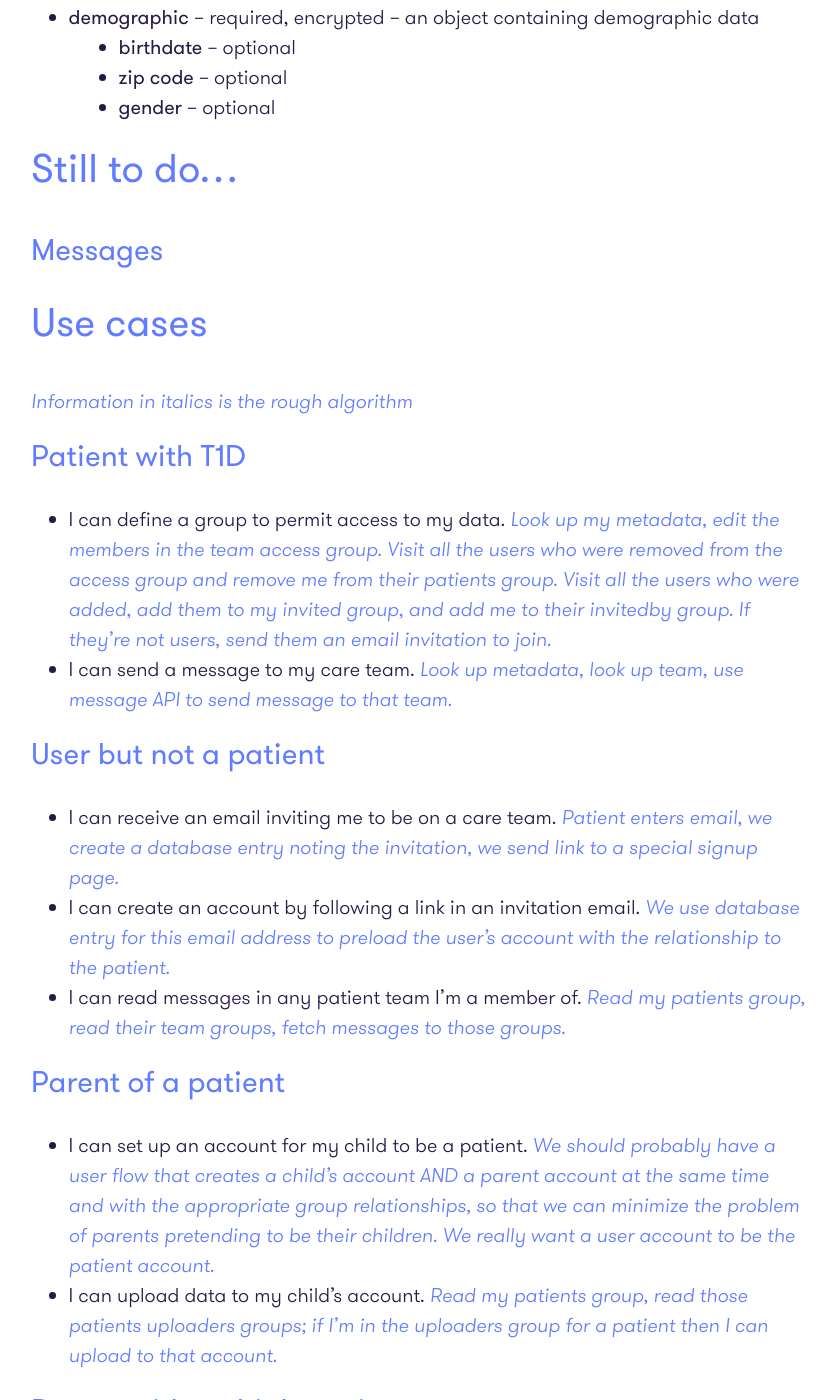
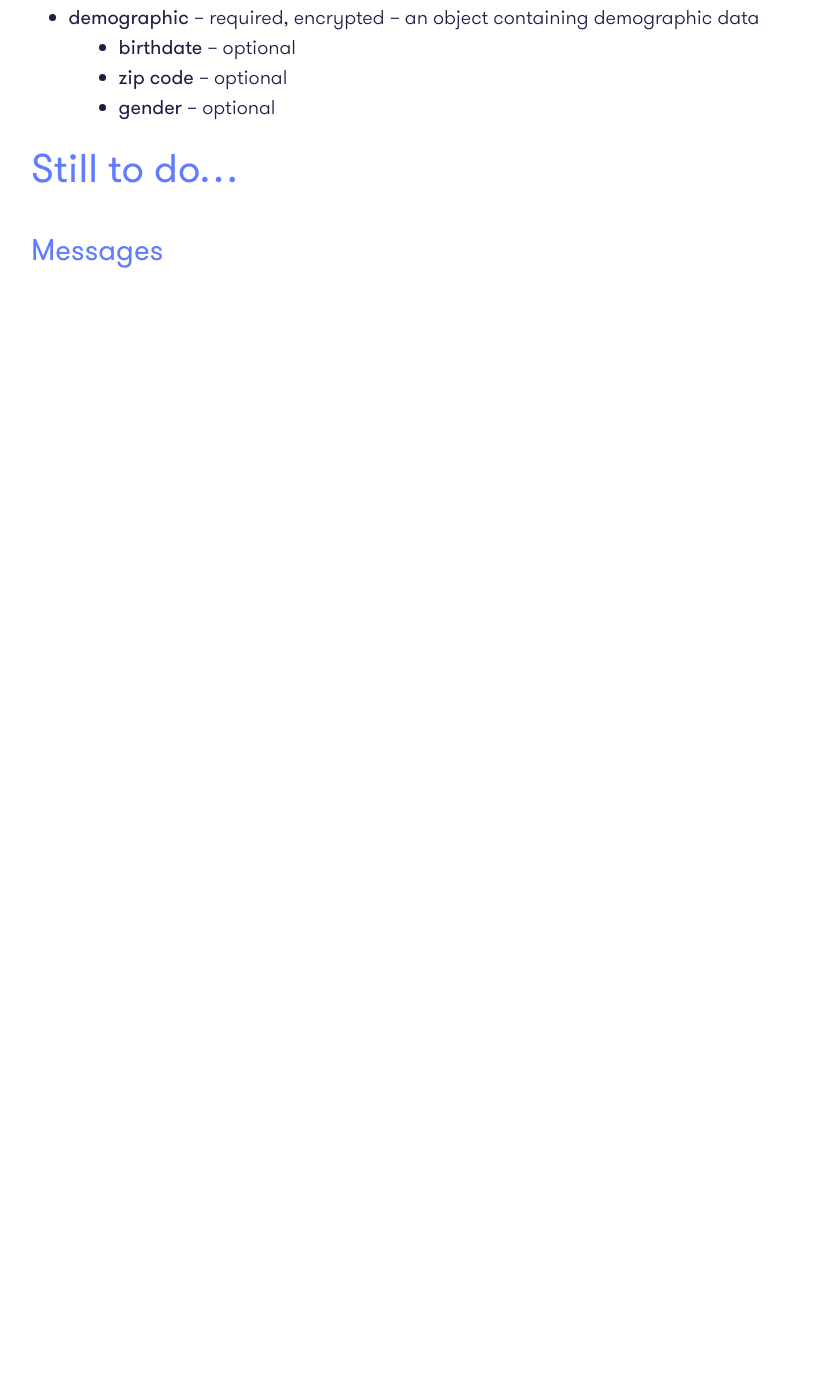
Before and after one commit to tidepool-org/tidepool-org.github.io, a Jekyll site: the page built from ServerDataOrganization.md, in a window 1280 px wide and 1400 px high, scrolled down 5042 px. Shown: the whole window, without its empty margins (174-1009 px from the left). Built offline with Jekyll 4.4.1, drawn with Linux system fonts in a browser that asks for light colours; after the commit the page ends 5672 px from its top, so only the background shows below that; some of the changed text lies outside the part shown.

Commit message:
Move use cases into their own file and set up the links.

```diff
--- a/ServerDataOrganization.md
+++ b/ServerDataOrganization.md
@@ -103,26 +103,3 @@ Patient data includes:
 
 # Still to do...
 ## Messages
-
-# Use cases
-*Information in italics is the rough algorithm*
-
-## Patient with T1D
-
-* I can define a group to permit access to my data. *Look up my metadata, edit the members in the team access group. Visit all the users who were removed from the access group and remove me from their patients group. Visit all the users who were added, add them to my invited group, and add me to their invitedby group. If they're not users, send them an email invitation to join.*
-* I can send a message to my care team. *Look up metadata, look up team, use message API to send message to that team.*
-
-
-## User but not a patient
-
-* I can receive an email inviting me to be on a care team. *Patient enters email, we create a database entry noting the invitation, we send link to a special signup page.*
-* I can create an account by following a link in an invitation email. *We use database entry for this email address to preload the user's account with the relationship to the patient.*
-* I can read messages in any patient team I'm a member of. *Read my patients group, read their team groups, fetch messages to those groups.*
-
-## Parent of a patient
-* I can set up an account for my child to be a patient. *We should probably have a user flow that creates a child's account AND a parent account at the same time and with the appropriate group relationships, so that we can minimize the problem of parents pretending to be their children. We really want a user account to be the patient account.*
-* I can upload data to my child's account. *Read my patients group, read those patients uploaders groups; if I'm in the uploaders group for a patient then I can upload to that account.*
-
-## Doctor with multiple patients
-* I can upload data for a patient when they're in my office. *Read my patients group, read those patients uploaders groups; if I'm in the uploaders group for a patient then I can upload to that account.*
-* I can choose a patient from the list of people I have access to, and view the data of a particular patient. *Look at my patients group and present a list of patients to choose from.*
```
Also changed, not shown: UseCases.md (added, +30 -0 lines), index.md (+2 -0 lines).
